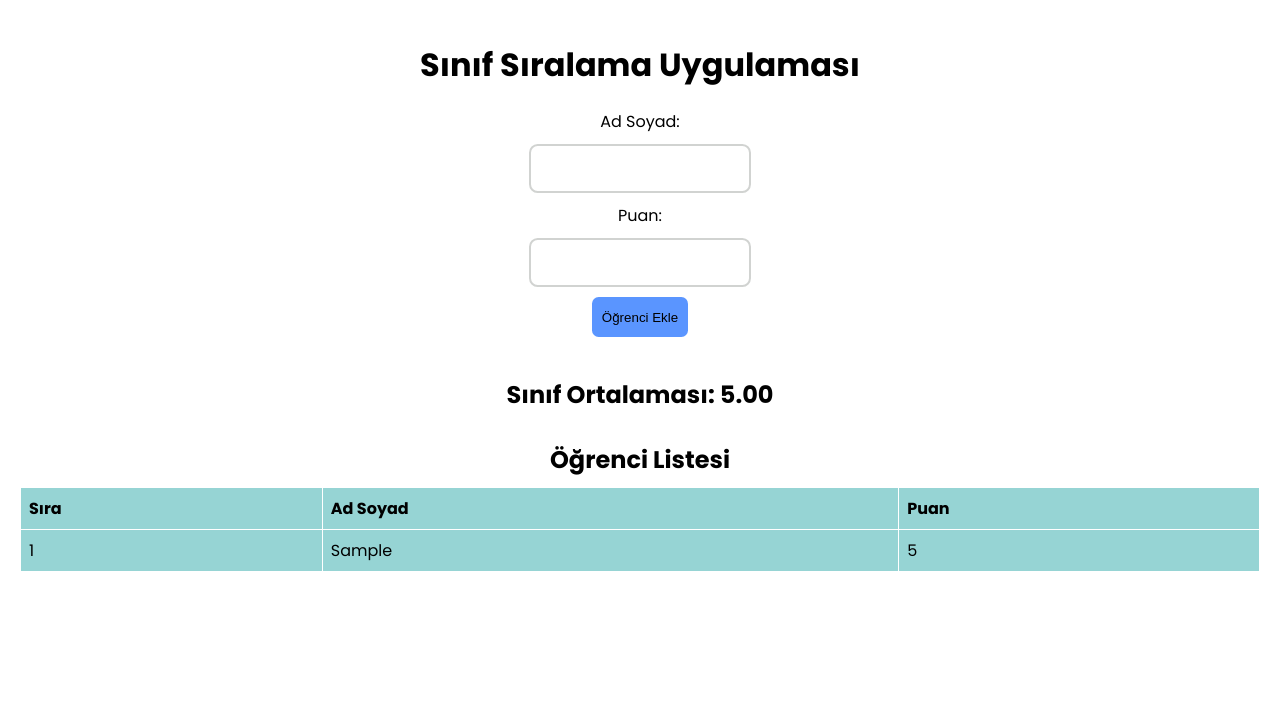
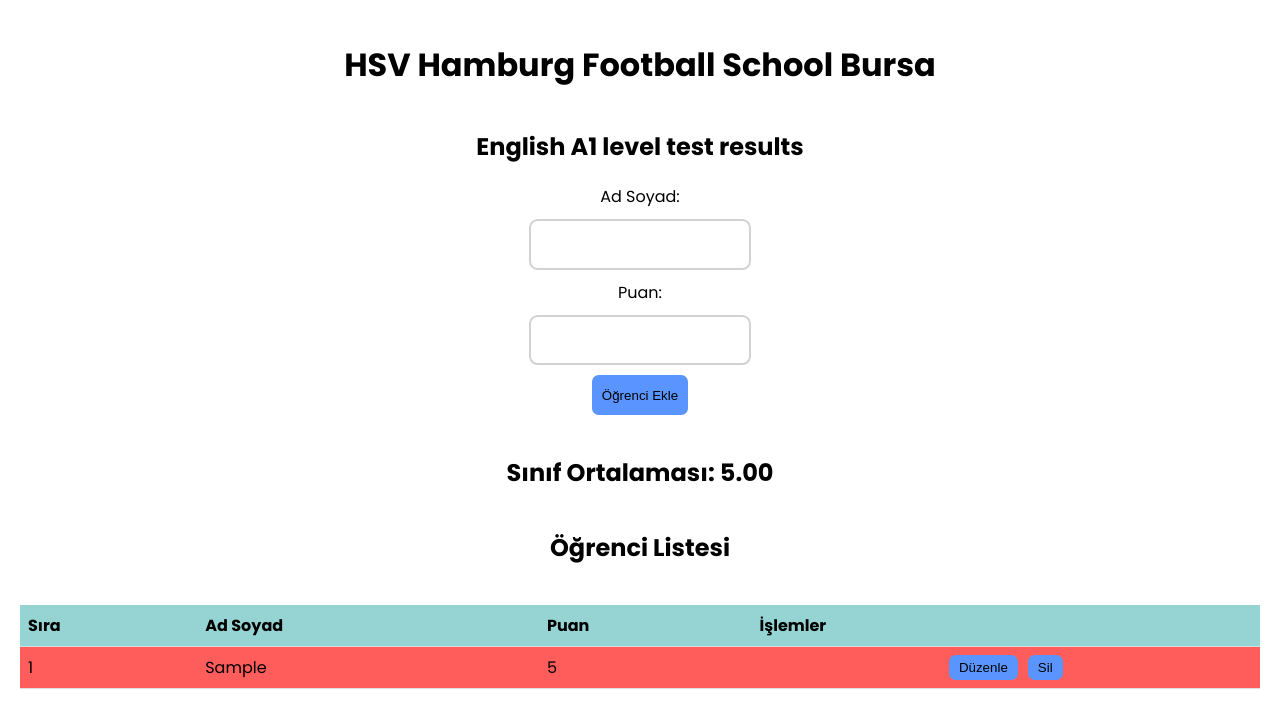
Before and after one commit to dawood-altai/HSV, a plain HTML site: page index.html in a window 1280 px wide. Both pictures are taken after typing "Sample", "5" into the empty fields and a click on the button "Öğrenci Ekle". Drawn offline with Linux system fonts and the light colour scheme.

Commit message:
more functions and styes added

```diff
--- a/app.js
+++ b/app.js
@@ -57,7 +57,30 @@
   var ogrenciListesiHTML = "";
   for (var i = 0; i < ogrenciler.length; i++) {
     var ogrenci = ogrenciler[i];
-    ogrenciListesiHTML += "<tr><td>" + (i + 1) + "</td><td>" + ogrenci.adSoyad + "</td><td>" + ogrenci.puan + "</td></tr>";
+    var puanClass = "";
+    if (ogrenci.puan < 50) {
+      puanClass = "puan-kucuk";
+    }
+    ogrenciListesiHTML += "<tr class='" + puanClass + "'><td>" + (i + 1) + "</td><td>" + ogrenci.adSoyad + "</td><td>" + ogrenci.puan + "</td><td class='actions'><button onclick='ogrenciDuzenle(" + i + ")'>Düzenle</button><button onclick='ogrenciSil(" + i + ")'>Sil</button></td></tr>";
   }
   ogrenciListesi.querySelector("tbody").innerHTML = ogrenciListesiHTML;
 }
+
+// Öğrenci düzenleme fonksiyonu
+function ogrenciDuzenle(index) {
+  var ogrenci = ogrenciler[index];
+  var adSoyadInput = document.getElementById("adSoyad");
+  var puanInput = document.getElementById("puan");
+  adSoyadInput.value = ogrenci.adSoyad;
+  puanInput.value = ogrenci.puan;
+  ogrenciSil(index);
+}
+
+// Öğrenci silme fonksiyonu
+function ogrenciSil(index) {
+  ogrenciler.splice(index, 1);
+  sinifListesiniGuncelle();
+}
+
+// Sayfa yüklendiğinde sınıf listesini güncelle
+sinifListesiniGuncelle();
--- a/index.html
+++ b/index.html
@@ -1,11 +1,14 @@
 <!DOCTYPE html>
 <html>
 <head>
-  <title>Sınıf Sıralama Uygulaması</title>
     <link rel="stylesheet" href="style.css">
+    <link rel="shortcut icon" href="imgs/Hamburger_SV_logo.svg.png" type="image/x-icon">
+  <title>HSV</title>
+
 </head>
 <body>
-  <h1>Sınıf Sıralama Uygulaması</h1>
+  <h1>HSV Hamburg Football School Bursa</h1>
+  <h2>English A1 level test results </h2>
 
   <form id="ogrenciForm">
     <label for="adSoyad">Ad Soyad:</label>
@@ -26,12 +29,15 @@
         <th>Sıra</th>
         <th>Ad Soyad</th>
         <th>Puan</th>
+        <th>İşlemler</th>
       </tr>
     </thead>
     <tbody>
 
     </tbody>
   </table>
-<script src="app.js"></script>
+
+
+  <script src="app.js"></script>
 </body>
 </html>
--- a/style.css
+++ b/style.css
@@ -1,14 +1,12 @@
 @import url('https://fonts.googleapis.com/css2?family=Poppins:wght@100;200;300;400;500;600;700&display=swap');
 
 body {
-  font-family: Arial, sans-serif;
+  font-family: 'Poppins', sans-serif;
 margin: 0;
 padding: 20px;
 display: flex;
 flex-direction: column;
 align-items: center;
-  font-family: 'Poppins', sans-serif;
-
 }
 
 h1 {
@@ -31,15 +29,14 @@
 form input[type="number"] {
 padding: 5px;
 margin-bottom: 10px;
-  height: 20px;
 width: 100%;
 background-color: transparent;
 color: #111111;
 font-size: 0.9em;
 border: 2px solid #d1d3d1;
-  padding: 1em 0.5em;
+padding: 0.5em 0.5em;
 border-radius: 0.6em;
-  height: 1rem;
+height: 2rem;
 }
 
 form button[type="submit"] {
@@ -58,25 +55,40 @@
 transform: scale(1.1);
 }
 
-h2 {
-  text-align: center;
-  margin-bottom: 10px;
-}
-
 table {
 width: 100%;
 border-collapse: collapse;
-  margin-bottom: 20px;
+margin-top: 20px;
 }
 
 th, td {
 padding: 8px;
 text-align: left;
-  border: 1px solid white;
+border-bottom: 1px solid #ddd;
 background-color: #96D4D4;
 }
 
-#wrapper input:focus {
-  outline: #5a95ff;
-  border-color: #5a95ff;
+tr.puan-kucuk td {
+background-color: #ff5c5c;
 }
+
+.actions {
+display: flex;
+justify-content: center;
+align-items: center;
+}
+
+.actions button {
+margin: 0 5px;
+padding: 5px 10px;
+border-radius: 0.5em;
+font-weight: 500;
+background-color: #5a95ff;
+border: none;
+outline: none;
+cursor: pointer;
+}
+
+.actions button:hover {
+transform: scale(1.1);
+}
```
Also changed, not shown: imgs/Hamburger_SV_logo.svg.png (added). Lines whose indentation alone changed are shown as unchanged.
